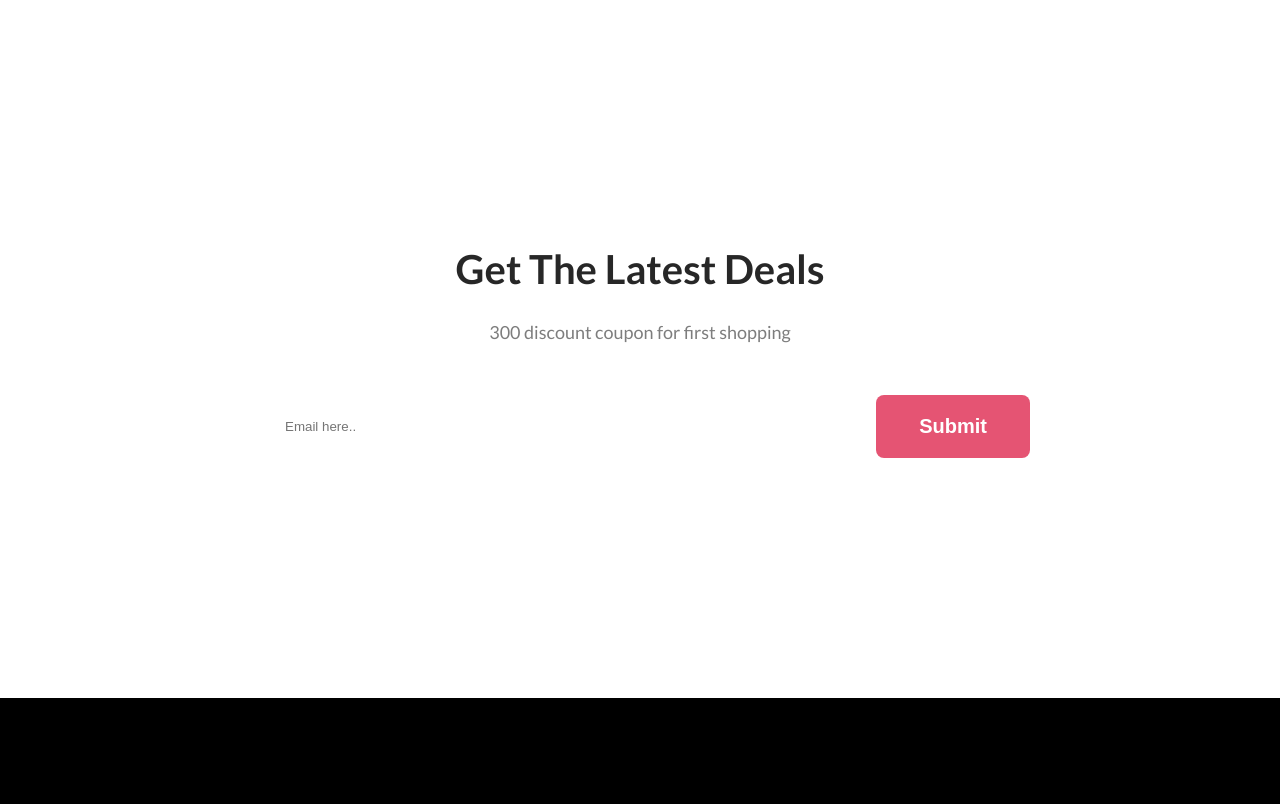
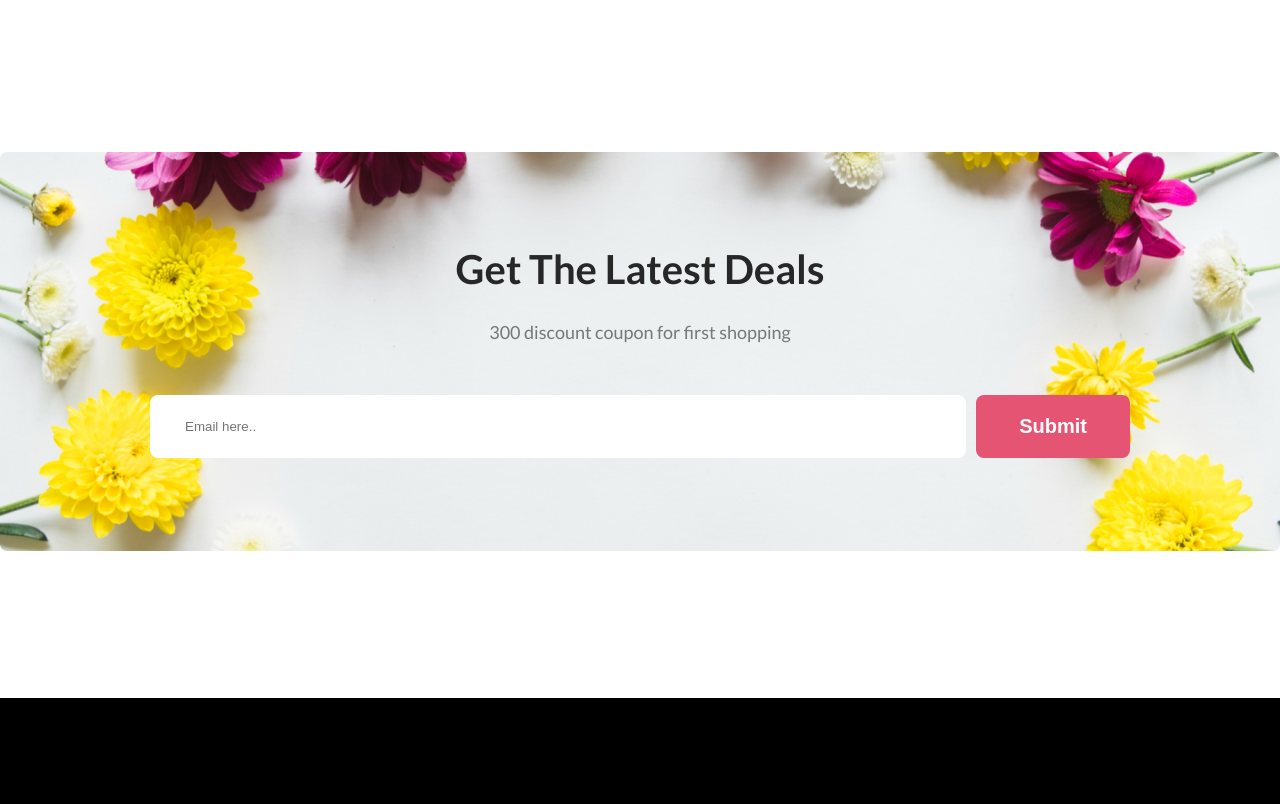
Before and after one commit to syedmahmud045/flower-LP, a plain HTML site: page index.html in a window 1280 px wide. Shown: the part 3340-4144 px from the top of the page. Drawn offline with Linux system fonts and the light colour scheme.

Commit message:
css imsge path updated

```diff
--- a/styles/style.css
+++ b/styles/style.css
@@ -126,11 +126,11 @@ header {
 
 /* contact  */
 .contact{
-    background: url("images/Rectangle 9.png");
+    background: url("/images/Rectangle9.png");
     background-position: center;
     background-repeat: no-repeat;
     background-size: contain;
-    padding: 120px 250px;
+    padding: 120px 150px;
 }
 .form{
     display: flex;
```
Also changed, not shown: images/Rectangle9.png (renamed from images/Rectangle 9.png).
